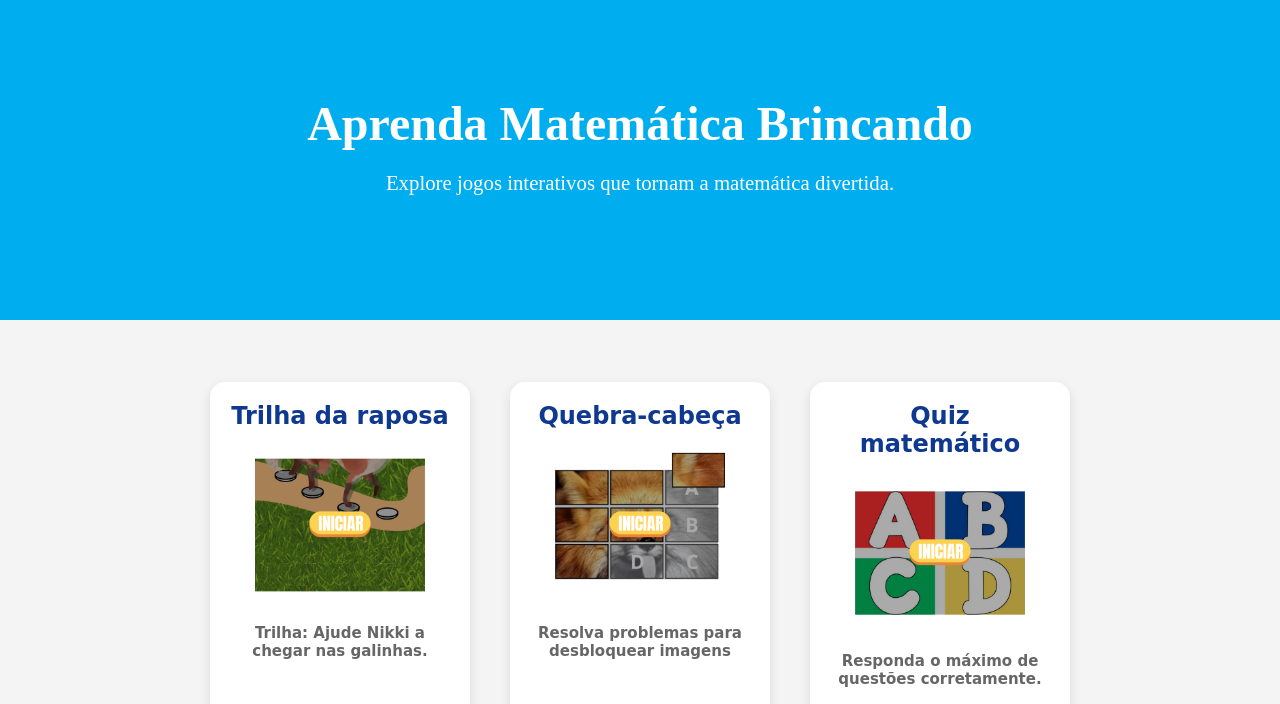
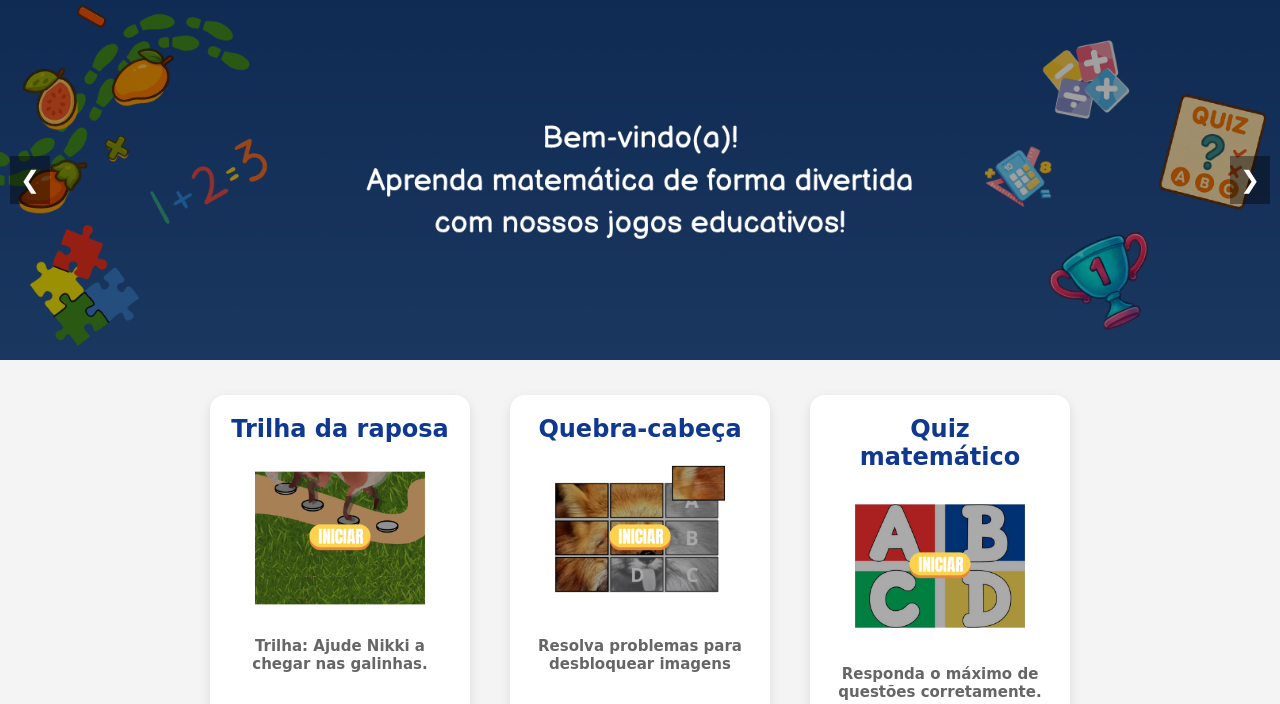
Before and after one commit to Eduardoooo0/FunMath, a Flask app: page / in a window 1280 px wide. Shown: the part 96-800 px from the top of the page. Run offline with Flask 3, Linux system fonts and the light colour scheme.

Commit message:
implementando carrossel

```diff
--- a/static/style/base.css
+++ b/static/style/base.css
@@ -221,85 +222,81 @@ border-radius: 10px;
 .aside_inicial {
     display: flex;
     position: relative;
-    flex-direction: column;
     justify-content: center;
     align-items: center;
     width: 100%;
-    height: 40vh;
-    background-size: cover;
-    background-position: center;
-    color: white;
-    text-align: center;
-    background-color: #00AEEF;
+    height: 45vh;
+    margin-top: 12vh;
+    padding: 0;
+    background-color: #f4f4f4;
     z-index: 1;
 }
 
-
-/* Conteúdo centralizado acima da imagem */
-.aside_inicial .hero-content {
-    max-width: 800px;
-}
-
-.aside_inicial h1 {
-    font-size: 3rem;
-    font-weight: bold;
-    margin-bottom: 20px;
-}
-
-.aside_inicial p {
-    font-size: 1.3rem;
-    margin-bottom: 30px;
-}
-/*
+.carrossel-container {
+    display: flex;
+    align-items: center;
+    justify-content: center;
+    width: 100%;
+    height: 100%;
+    overflow: hidden;
+    position: relative;
+    z-index: 0;
+}
+
 .slides {
   display: flex;
-  position: relative;
-  z-index: 1;
-  width: 100%; /* 100% * número de slides */
-  /* height: 100%;
+  width: 100%;
+  height: 100%;
   transition: transform 0.5s ease-in-out;
-  pointer-events: none;
-} */
-
-/* .slide {
+}
+
+.slide {
+  min-width: 100%;
+  height: 100%;
+  box-sizing: border-box;
+}
+
+.slide img {
   width: 100%;
-  flex-shrink: 0;
-}
-
-.slide img {
-  width: 100%; */
-  /* height: 40vh; /* ou ajuste conforme seu layout */
-  /* object-fit: cover;
-} */
-/* .anterior, .proximo {
+  height: 100%;
+  object-fit: cover; /* cobre o espaço inteiro mantendo proporção */
+  display: block;
+}
+
+.botao {
   position: absolute;
-  top: 30%;
+  top: 50%;
   transform: translateY(-50%);
-  background-color: rgba(0,0,0,0.5);
+  background-color: rgba(0, 0, 0, 0.4);
   color: white;
+  border: none;
+  padding: 10px;
+  cursor: pointer;
   font-size: 24px;
-  border: none;
-  padding: 8px 12px;
-  cursor: pointer;
-  z-index: 1;
-  border-radius: 50%;
-}
-
-.anterior { left: 10px; }
-.proximo { right: 10px; }
-
-.anterior:hover, .proximo:hover {
-  background-color: rgba(0,0,0,0.8);
-}
+  z-index: 2;
+}
+
+.botao.esquerda {
+  left: 10px;
+}
+
+.botao.direita {
+  right: 10px;
+}
+
+
+
+
+
 /* Seção dos jogos */
 #section_inicial {
     background-color: #f4f4f4;
-    padding: 62px 20px;
+    padding: 35px;
     display: flex;
     flex-direction: column;
     align-items: center;
     width: 100%;
-    height: 48vh;
+    height: 43vh;
 }
 
 /* Layout dos jogos */
@@ -308,7 +305,6 @@ border-radius: 10px;
     justify-content: center;
     gap: 40px;
     flex-wrap: wrap;
-    max-width: 1200px;
     width: 100%;
 }
 
--- a/templates/index.html
+++ b/templates/index.html
@@ -6,20 +6,23 @@
 
     {% block aside %}
         <div class="aside_inicial" id="hero">
-            <!-- <div class="slides">
-                <div class="slide">
-                    <img src="../static/imgs/img_aside_inicial2.png" alt="Imagem 1">
+            <div class="carrossel-container">
+                <button class="botao esquerda" onclick="moverCarrossel(-1)">&#10094;</button>
+
+                <div class="slides" id="carrosselSlides">
+                    <div class="slide"><img src="{{ url_for('static', filename='imgs/img_aside_inicial2.png') }}" alt="Info 1"></div>
+                    <div class="slide"><img src="{{ url_for('static', filename='imgs/imgTrilha_aside_inicial2.png') }}" alt="Info 2"></div>
                 </div>
-                <div class="slide">
-                    <img src="../static/imgs/imgTrilha_aside_inicial2.png" alt="Imagem 2">
-                </div>
+
+                <button class="botao direita" onclick="moverCarrossel(1)">&#10095;</button>
             </div>
-            <button class="anterior">&#10094;</button>
-            <button class="proximo">&#10095;</button> -->
-            <div class="hero-content">
+
+
+
+            <!-- <div class="hero-content">
                 <h1>Aprenda Matemática Brincando</h1>
                 <p>Explore jogos interativos que tornam a matemática divertida.</p>
-            </div>
+            </div> -->
         </div>
 
     {% endblock %}
--- a/templates/perfil.html
+++ b/templates/perfil.html
@@ -103,7 +103,7 @@
                         {% if not trofeus_existentes %}
 
                             <div id="title_trf">
-                                <img src="../static/imgs/sem_trofeus.png" alt="" style="width: 160px; height: 160px; margin-top: 30px;">
+                                <img src="../static/imgs/sem_trofeus.png" alt="" style="width: 150px; height: 150px; margin-top: 20px;">
                                 <p style="color: red; font-size: 25px; margin-top: 20px;">Você ainda não possui troféus!</p>
                                 <p style="margin-top: 20px; font-size: 19px;">Que tal começar um desafio e conquistar o seu primeiro?</p>
                                 <button class="button_jg_perfil" onclick="abriuModalJogos()" style="margin-top: 20px; margin-left: -10px;">Jogar Agora</button>
```
Also changed, not shown: other parts of static/style/base.css (+41 -51 lines), templates/template_base.html (+46 -3 lines), static/imgs/imgTrilha_aside_inicial2.png, static/imgs/img_aside_inicial2.png.
